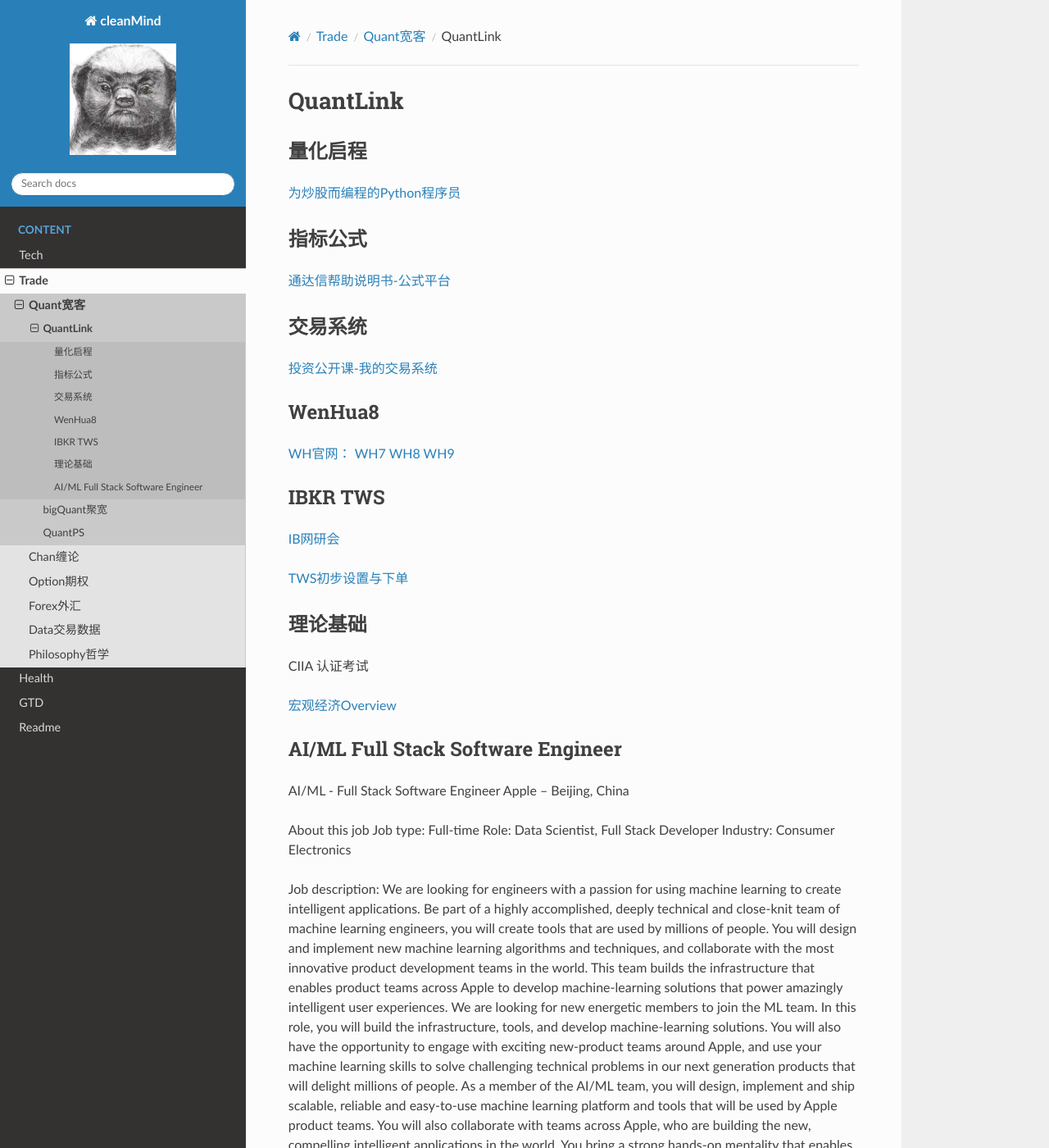
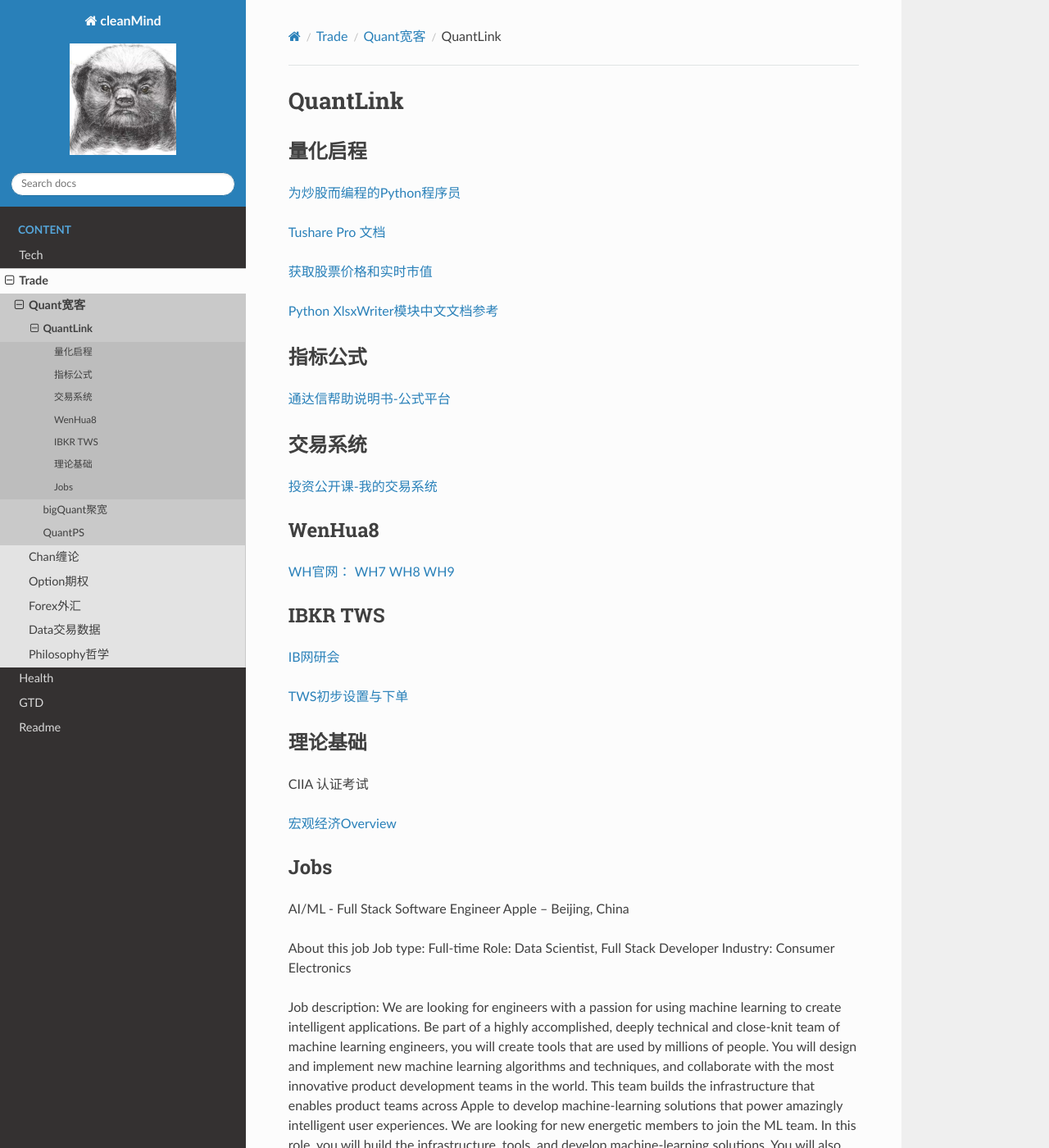
Before and after one commit to alphajayGithub/alphajayGithub.github.io, a Sphinx documentation site: the page built from docs/source/Trade/quant/trade_quantLink.rst, in a window 1280 px wide and 1400 px high. Shown: the whole window at 82% size. Built offline with Sphinx 7.4.7 and the Read the Docs theme 2.0.0, drawn with Linux system fonts in a browser that asks for light colours.

Commit message:
update: add excel parse links

```diff
--- a/docs/source/GTD/gtd_kiss.rst
+++ b/docs/source/GTD/gtd_kiss.rst
@@ -12,6 +12,7 @@ GTD Overview
 `Doit.im <https://i.doitim.com/home/>`_
 `Toggl   <https://www.toggl.com/app>`_
 
+`Topbook高效生活 <https://topbook.cc/overview>`_
 
 **Record**
 
--- a/docs/source/Trade/quant/trade_quantLink.rst
+++ b/docs/source/Trade/quant/trade_quantLink.rst
@@ -6,6 +6,12 @@ QuantLink
 -----------------
 
 `为炒股而编程的Python程序员 <https://mp.weixin.qq.com/s/x4LxAyzQwYoQpcXKT1o1aQ>`_
+
+`Tushare Pro 文档 <http://tushare.org/trading.html>`_
+
+`获取股票价格和实时市值 <https://zhuanlan.zhihu.com/p/112117859>`_
+
+`Python XlsxWriter模块中文文档参考 <http://mrdoc.zmister.com/project-18/>`_
 
 指标公式
 -----------------
@@ -50,7 +56,7 @@ CIIA 认证考试
 `宏观经济Overview <https://mp.weixin.qq.com/s/wfOiZHo9yg0iGeZbNEj-BQ>`_
 
 
-AI/ML Full Stack Software Engineer
+Jobs
 ------------------------------------
 AI/ML - Full Stack Software Engineer
 Apple – Beijing, China
```
